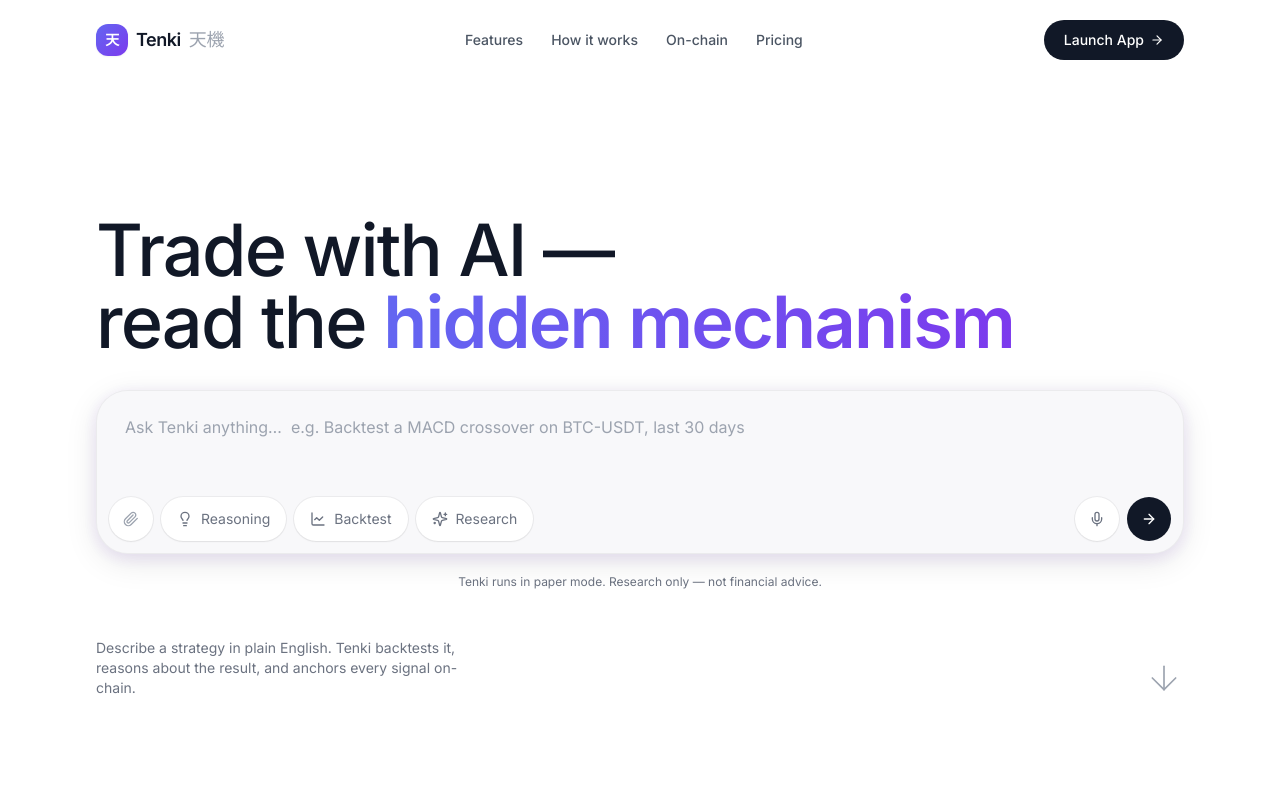
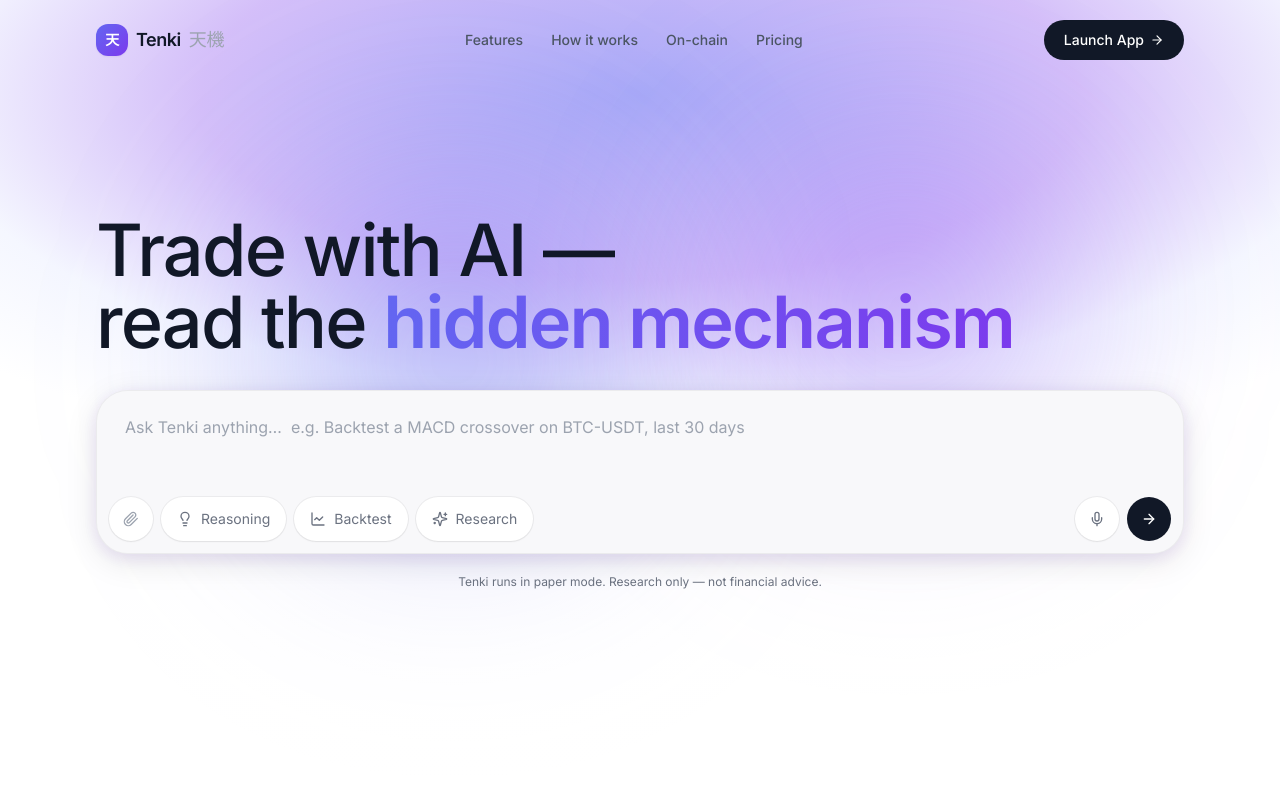
Before and after one commit to Venkat5599/suui, a React (Vite) app in the folder frontend/: page / in a window 1280 px wide. Shown: the top 800 px of the page. Built offline with nearby package versions, Linux system fonts and the light colour scheme; no server answers.

Commit message:
fix(landing): make hero gradient background visible (z-index was behind white root); add animated lavender blobs + bottom fade for KRAFT-style backdrop

```diff
--- a/frontend/src/pages/Landing.tsx
+++ b/frontend/src/pages/Landing.tsx
@@ -97,15 +97,31 @@
 
   return (
     <section className="relative min-h-dvh w-full overflow-hidden">
-      {/* Lavender gradient backdrop (CSS recreation of KRAFT's gradient-fade) */}
+      {/* Vivid lavender mesh + animated blobs (KRAFT-style, light theme) */}
       <div
-        className="pointer-events-none absolute inset-0 -z-10"
+        className="pointer-events-none absolute inset-0 z-0"
         style={{
           background:
-            "radial-gradient(120% 70% at 50% -10%, rgba(115,136,223,0.55) 0%, rgba(124,58,237,0.20) 35%, rgba(255,255,255,0) 65%), #ffffff",
+            "radial-gradient(90% 60% at 50% 12%, rgba(99,102,241,0.55) 0%, rgba(124,58,237,0.32) 38%, rgba(199,210,254,0.18) 62%, rgba(255,255,255,0) 80%), #ffffff",
         }}
         aria-hidden="true"
       />
+      <motion.div
+        className="pointer-events-none absolute z-0 h-[36rem] w-[36rem] rounded-full blur-[90px]"
+        style={{ background: "radial-gradient(circle, rgba(99,102,241,0.55), transparent 60%)", top: "2rem", left: "8%" }}
+        animate={{ x: [0, 80, 0], y: [0, 50, 0], scale: [1, 1.1, 1] }}
+        transition={{ duration: 18, repeat: Infinity, ease: "easeInOut" }}
+        aria-hidden="true"
+      />
+      <motion.div
+        className="pointer-events-none absolute z-0 h-[32rem] w-[32rem] rounded-full blur-[90px]"
+        style={{ background: "radial-gradient(circle, rgba(139,92,246,0.50), transparent 60%)", top: "1rem", right: "6%" }}
+        animate={{ x: [0, -70, 0], y: [0, 60, 0], scale: [1, 1.12, 1] }}
+        transition={{ duration: 22, repeat: Infinity, ease: "easeInOut" }}
+        aria-hidden="true"
+      />
+      {/* Fade the wash into white toward the chat box for legibility */}
+      <div className="pointer-events-none absolute inset-x-0 bottom-0 z-0 h-1/2 bg-gradient-to-b from-transparent to-white" aria-hidden="true" />
 
       <Container className="flex min-h-dvh max-w-4xl flex-col items-start justify-center gap-8 pt-28">
         <motion.h1
```
